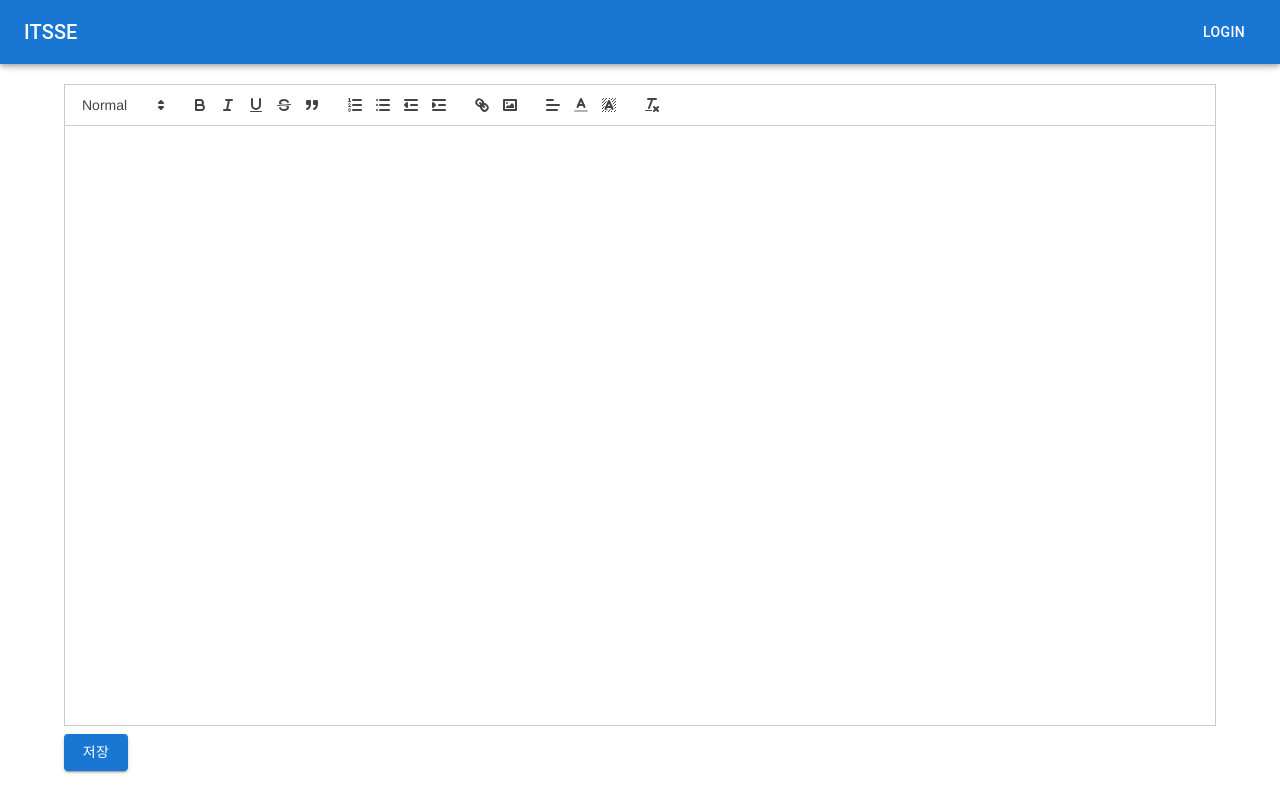
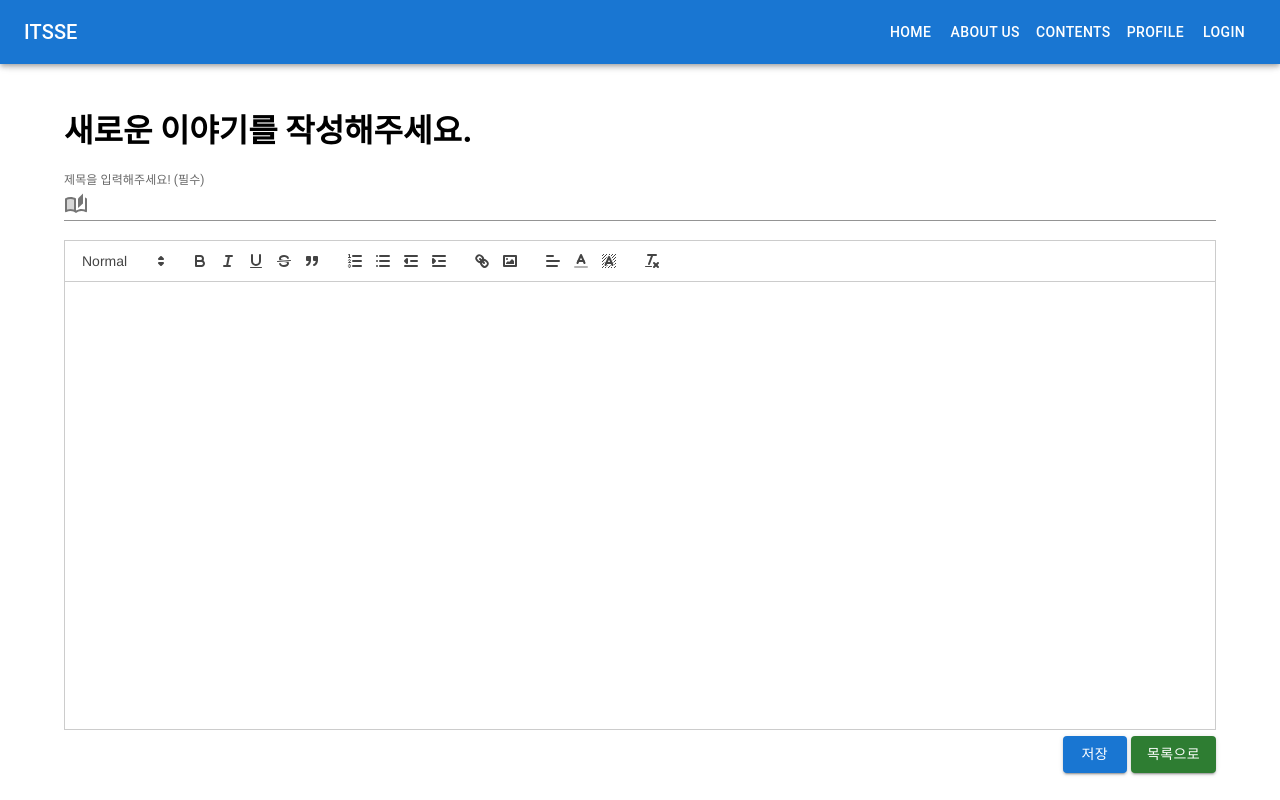
Before and after one commit to itssegit/community-fe, a React (Create React App) app: page /article/register in a window 1280 px wide. Built offline with nearby package versions, Linux system fonts and the light colour scheme.

Commit message:
- 게시글 저장 기능 구

```diff
--- a/package.json
+++ b/package.json
@@ -7,6 +7,7 @@
     "@emotion/styled": "^11.10.4",
     "@mui/icons-material": "^5.10.9",
     "@mui/material": "^5.10.9",
+    "@mui/styles": "^5.10.16",
     "@testing-library/jest-dom": "^5.16.5",
     "@testing-library/react": "^13.4.0",
     "@testing-library/user-event": "^13.5.0",
@@ -23,6 +24,7 @@
     "redux-actions": "^2.6.5",
     "redux-devtools-extension": "^2.13.9",
     "redux-logger": "^3.0.6",
+    "styled-components": "^5.3.6",
     "web-vitals": "^2.1.4"
   },
   "scripts": {
--- a/src/App.js
+++ b/src/App.js
@@ -6,6 +6,7 @@ import About from "./pages/etc/About";
 import Profile from "./pages/user/Profile";
 import Articles from "./pages/Articles";
 import Article from "./pages/Article";
+import MyList from "./pages/article/MyList";
 import Layout from "./Layout";
 import Register from "./pages/user/Register";
 import Login from "./pages/user/Login";
@@ -33,6 +34,7 @@ function App() {
         <Route path="/" element={<Home />} />
         <Route path="/about" element={<About />} />
         <Route path="/article/register" element={<ArticleRegister />} />
+        <Route path="/article/mylist" element={<MyList />} />
         <Route path="/articles" element={<Articles />}>
           <Route path=":id" element={<Article />} />
         </Route>
--- a/src/Layout.js
+++ b/src/Layout.js
@@ -14,7 +14,13 @@ const Layout = () => {
   //
   const navigate = useNavigate();
   const user = useSelector((state) => state.user);
-  const [navItems, setNavItems] = useState(["Login"]);
+  const [navItems, setNavItems] = useState([
+    "Home",
+    "About us",
+    "Contents",
+    "Profile",
+    "Login",
+  ]);
   // const navItems = ["Home", "About us", "Contents", "Profile", "Login"];
 
   useEffect(() => {
--- /dev/null
+++ b/src/pages/article/MyList.js
@@ -0,0 +1,50 @@
+import { Box, Grid, Button } from "@mui/material";
+import CreateIcon from "@mui/icons-material/Create";
+import { makeStyles } from "@mui/styles";
+import Paper from "@mui/material/Paper";
+import { useNavigate } from "react-router-dom";
+
+const useStyles = makeStyles({
+  ArticleListWrapper: {
+    marginTop: "1.2rem",
+  },
+});
+
+const MyList = () => {
+  const classes = useStyles();
+  const navigate = useNavigate();
+  const registerArticle = () => {
+    navigate("/article/register");
+  };
+
+  return (
+    <div>
+      <div>
+        <h1>나의 글 목록</h1>
+        <Button
+          variant="contained"
+          endIcon={<CreateIcon />}
+          onClick={registerArticle}
+        >
+          새글
+        </Button>
+      </div>
+      <div className={classes.ArticleListWrapper}>
+        <Box
+          sx={{
+            display: "flex",
+            flexWrap: "wrap",
+            "& > :not(style)": {
+              width: "100%",
+              height: "auto",
+            },
+          }}
+        >
+          <Paper elevation={2} />
+        </Box>
+      </div>
+    </div>
+  );
+};
+
+export default MyList;
--- a/src/pages/article/Register.js
+++ b/src/pages/article/Register.js
@@ -1,58 +1,96 @@
 import { Button } from "@mui/material";
+import TextField from "@mui/material/TextField";
+import InputAdornment from "@mui/material/InputAdornment";
+import AutoStoriesTwoToneIcon from "@mui/icons-material/AutoStoriesTwoTone";
+import { makeStyles } from "@mui/styles";
 import { useState, useCallback } from "react";
-import Editor from "./EditorComponent";
-import axios from "axios";
-import AxiosModule from "../../services/itsse.axios";
+import { useNavigate } from "react-router-dom";
+import EditorComponent from "./EditorComponent";
+import ConnectModule from "../../services/itsse.axios";
+
+const useStyles = makeStyles({
+  buttonWrapper: {
+    textAlign: "right",
+  },
+  ml_4: {
+    marginLeft: "4px",
+  },
+  mb_12: {
+    marginBottom: "1.2rem",
+  },
+});
 
 const ArticleRegister = () => {
-  const [desc, setDesc] = useState("");
-  const am = AxiosModule();
-  function onEditorChange(value) {
-    setDesc(value);
-  }
+  //
+  const classes = useStyles();
+  const navigate = useNavigate();
+  const [title, setTitle] = useState("");
+  const [content, setContent] = useState("");
 
-  const sendPost = (url, data, callback) => {
-    //
-    const token = window.localStorage.getItem("token");
-    console.log("in send post", token);
-    const config = {
-      "Content-Type": "application/json",
-      headers: {
-        //Authorization: `Bearer ` + token,
-        Authorization: token,
-      },
-    };
-    console.log("data", data);
-    axios
-      .post(url, data, config)
-      .then((response) => {
-        console.log(response);
-        if (callback) {
-          callback(response);
-        }
-      })
-      .catch((error) => {
-        //console.log(error);
-        if (error.response.status === 403) {
-          window.location.href = "/user/login";
-        }
-      })
-      .then((result) => {
-        console.log("after axios network, must execute");
-      });
+  const onEditorChange = (value) => {
+    setContent(value);
+  };
+
+  const onTitleChange = (event) => {
+    setTitle(event.target.value);
   };
 
   const saveArticle = useCallback(() => {
     //
-    sendPost("/api/article/register", desc);
-  }, [desc]);
+    const articleInfoToSave = {
+      title,
+      content,
+      author: "shelter0420@naver.com",
+    };
+
+    ConnectModule.sendPost("/api/article/register", articleInfoToSave);
+  }, [title, content]);
+
+  const moveToMyList = useCallback(() => {
+    //
+    navigate("/article/mylist");
+  }, []);
 
   return (
     <div>
-      <Editor value={desc} onChange={onEditorChange} />
-      <Button variant="contained" onClick={saveArticle}>
-        저장
-      </Button>
+      <h1>새로운 이야기를 작성해주세요.</h1>
+      <div className={classes.mb_12}>
+        <TextField
+          className="w-full"
+          style={{ width: "100%" }}
+          id="input-with-icon-textfield"
+          label="제목을 입력해주세요! (필수)"
+          onChange={onTitleChange}
+          InputProps={{
+            startAdornment: (
+              <InputAdornment position="start">
+                <AutoStoriesTwoToneIcon />
+              </InputAdornment>
+            ),
+          }}
+          variant="standard"
+        />
+      </div>
+      <div>
+        <EditorComponent value={content} onChange={onEditorChange} />
+      </div>
+      <div className={classes.buttonWrapper}>
+        <Button
+          variant="contained"
+          onClick={saveArticle}
+          style={{ marginLeft: "4px" }}
+        >
+          저장
+        </Button>
+        <Button
+          variant="contained"
+          onClick={moveToMyList}
+          style={{ marginLeft: "4px" }}
+          color="success"
+        >
+          목록으로
+        </Button>
+      </div>
     </div>
   );
 };
--- a/src/pages/user/Login.js
+++ b/src/pages/user/Login.js
@@ -3,13 +3,14 @@ import { useCallback } from "react";
 import { useSelector, useDispatch } from "react-redux";
 import useInput from "../../hooks/useInput";
 import { login } from "../../reducers/user.reducer";
-import AxiosModule from "../../services/itsse.axios";
+import ConnectModule from "../../services/itsse.axios";
+import { useNavigate } from "react-router-dom";
 
 const Login = () => {
   //
+  const navigate = useNavigate();
   const [id, onChangeId] = useInput("");
   const [password, onChangePassword] = useInput("");
-  const axiosModule = AxiosModule();
   const dispatch = useDispatch();
 
   const signin = useCallback(() => {
@@ -18,18 +19,16 @@ const Login = () => {
       id,
       password,
     };
-    axiosModule.sendPost(
-      "http://localhost:8080/sign-api/sign-in",
-      loginData,
-      setToken
-    );
+    ConnectModule.sendPost("/sign-api/sign-in", loginData, setToken);
   }, [id, password]);
 
   const setToken = (response) => {
+    console.log("[ Login.js ] 로그인 함수 호출 : ", response);
     const responseData = response.data;
     const token = responseData.token;
     window.localStorage.setItem("token", token);
     dispatch(login());
+    navigate("/article/mylist");
   };
 
   const goToUserRegister = () => {
--- a/src/pages/user/Register.js
+++ b/src/pages/user/Register.js
@@ -6,7 +6,7 @@ import Stack from "@mui/material/Stack";
 import HowToRegIcon from "@mui/icons-material/HowToReg";
 import useInput from "../../hooks/useInput";
 import { useCallback, useState } from "react";
-import AxiosModule from "../../services/itsse.axios";
+import ConnectModule from "../../services/itsse.axios";
 
 const Register = () => {
   //
@@ -20,7 +20,6 @@ const Register = () => {
 
   const [passwordCheck, setPasswordCheck] = useState("");
   const [passwordError, setPasswordError] = useState(false);
-  const am = AxiosModule();
 
   const onChangePasswordCheck = useCallback(
     (e) => {
@@ -41,7 +40,7 @@ const Register = () => {
       role,
     };
     console.log(registerTargetData);
-    am.sendPost("http://localhost:8080/sign-api/sign-up", registerTargetData);
+    ConnectModule.sendPost("/sign-api/sign-up", registerTargetData);
   }, [id, nickname, password, name, role]);
   //
   return (
--- a/src/services/itsse.axios.js
+++ b/src/services/itsse.axios.js
@@ -4,20 +4,17 @@
 
 import axios from "axios";
 
-const AxiosModule = () => {
-  /**
-   * post method
-   * 1) url
-   * 2) send object
-   */
-  const sendPost = (url, data, callback) => {
+class ConnectModule {
+  //
+  sendPost = (url, data, callback) => {
     //
     const token = window.localStorage.getItem("token");
+    //
     console.log("in send post", token);
     const config = {
       "Content-Type": "application/json",
       headers: {
-        Authorization: `Bearer ` + token,
+        Authorization: token,
       },
     };
     console.log("data", data);
@@ -31,7 +28,7 @@ const AxiosModule = () => {
       })
       .catch((error) => {
         //console.log(error);
-        if (error.response.status === 403) {
+        if (error.response.status === 403 || error.response.status === 401) {
           window.location.href = "/user/login";
         }
       })
@@ -39,12 +36,8 @@ const AxiosModule = () => {
         console.log("after axios network, must execute");
       });
   };
+}
 
-  const module = {
-    sendPost,
-  };
+const instance = new ConnectModule();
 
-  return module;
-};
-
-export default AxiosModule;
+export default instance;
```
Also changed, not shown: src/pages/article/EditorComponent.js (+44 -26 lines), 2 other files (tests, documents, lock files or other folders).
